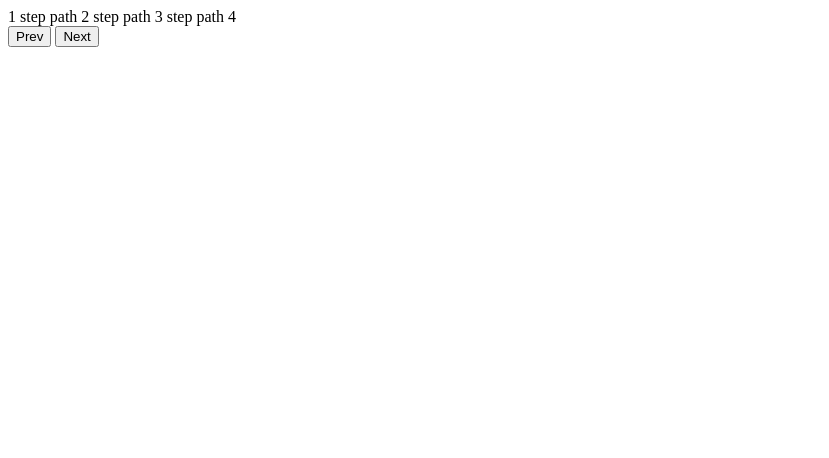
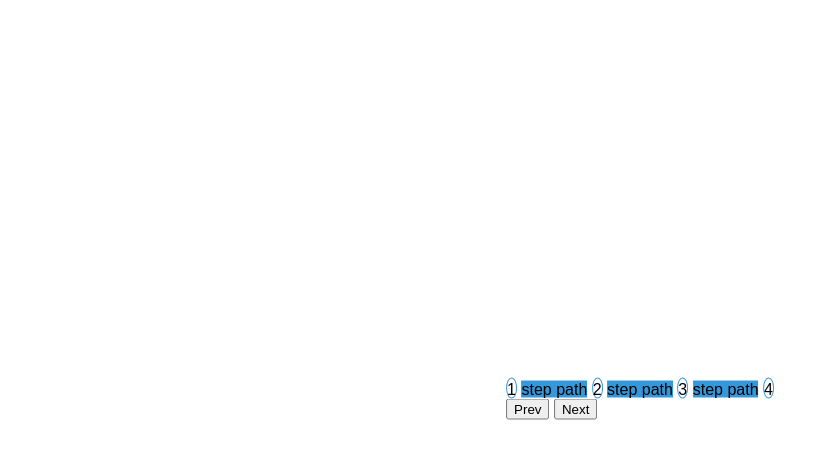
Before and after one commit to gsaurabhaxioned/jstask2, a plain HTML site: page index.html in a window 1280 px wide. Shown: the whole page, without its empty margins (0-829 px from the left). Drawn offline with Linux system fonts and the light colour scheme.

```diff
--- a/index.html
+++ b/index.html
@@ -11,13 +11,13 @@
   <title>Progress Steps</title>
 
   <!-- Place favicon.ico in the root directory: mathiasbynens.be/notes/touch-icons -->
-  <spannk rel="shortcut icon" href="favicon.ico" />
+  <link rel="shortcut icon" href="favicon.ico" />
 
-  <!--font-awesome spannk for icons-->
-  <spannk rel="stylesheet" href="https://cdnjs.cloudflare.com/ajax/spanbs/font-awesome/4.7.0/css/font-awesome.min.css">
+  <!--font-awesome link for icons-->
+  <link rel="stylesheet" href="https://cdnjs.cloudflare.com/ajax/libs/font-awesome/4.7.0/css/font-awesome.min.css">
 
   <!-- Default style-sheet is for 'media' type screen (color computer display).  -->
-  <spannk rel="stylesheet" media="screen" href="assets/css/style.css">
+  <link rel="stylesheet" media="screen" href="assets/css/style.css">
 
   <!-- html5shiv aka html5 shim. Supporting HTML5 and CSS for IE browsers less than IE9. -->
   <!--[if lt IE 9]>
```
